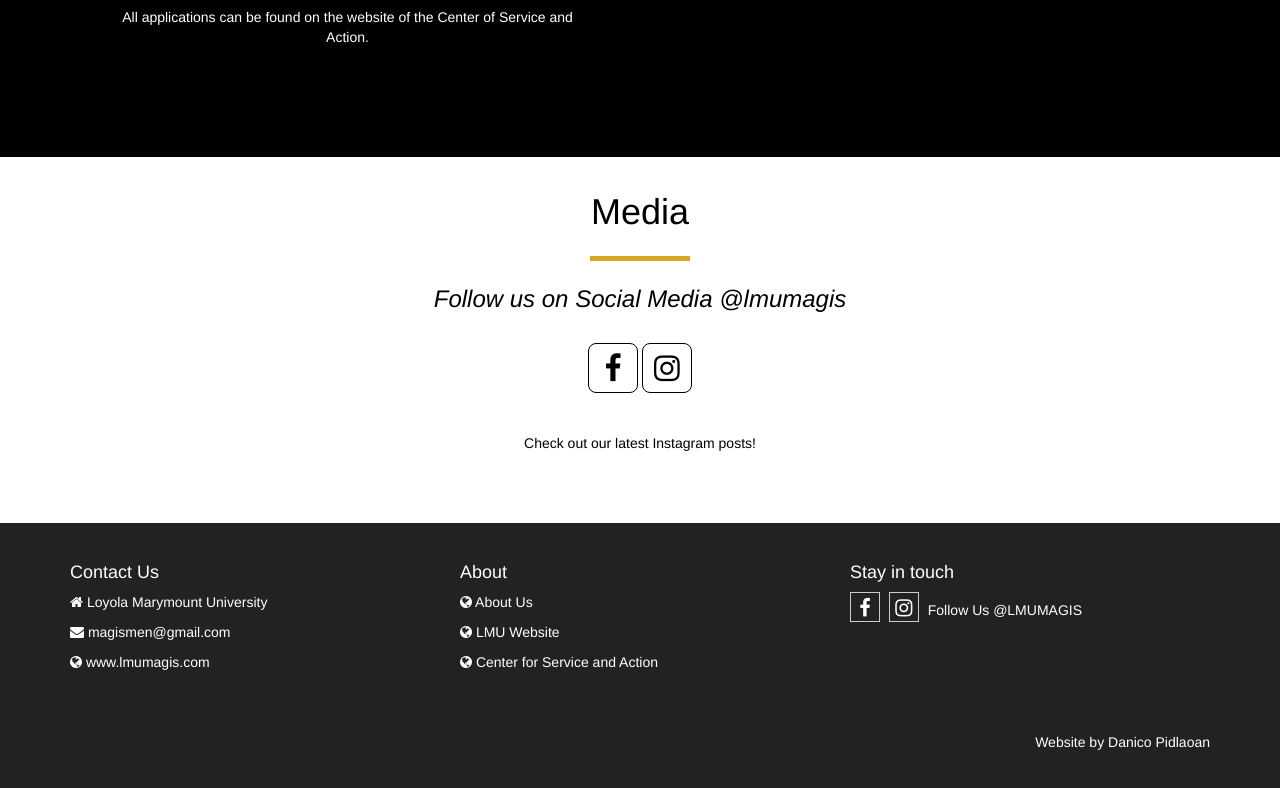
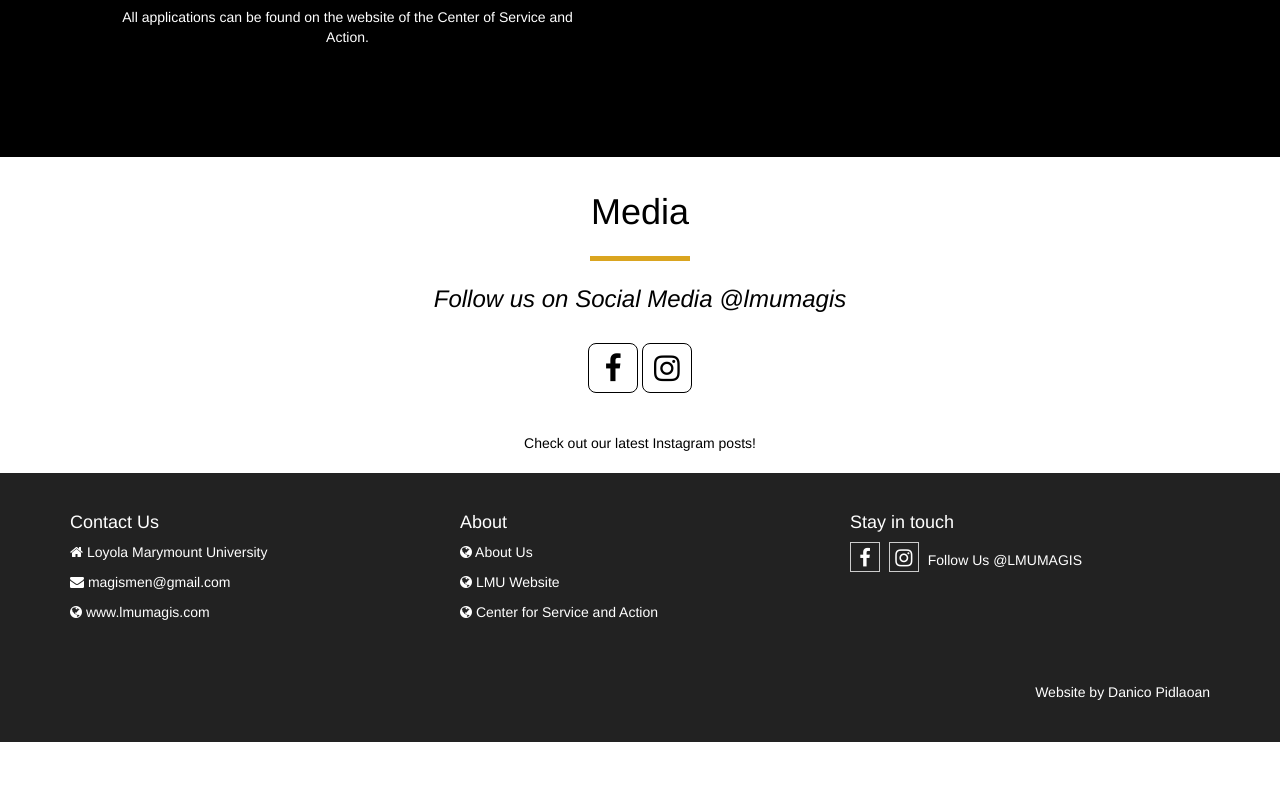
Before and after one commit to danicobryan/magis, a plain HTML site: page index.html in a window 1280 px wide. Shown: the part 4419-5207 px from the top of the page. After the commit the page ends 5161 px from the top, so only its background shows below. Drawn offline with nearby package versions, Linux system fonts and the light colour scheme; files that its build step writes are made by us from their sources.

Commit message:
Edited Media Section

```diff
--- a/index.html
+++ b/index.html
@@ -396,7 +396,7 @@
 			</div>
 			<div class="instagram">
 				<p> Check out our latest Instagram posts! </p>
-				<div id="instafeed" class="wow fadeIn" data-wow-delay="0.4s"></div>
+				<!--<div id="instafeed" class="wow fadeIn" data-wow-delay="0.4s"></div>-->
 			</div>
 
 
```
